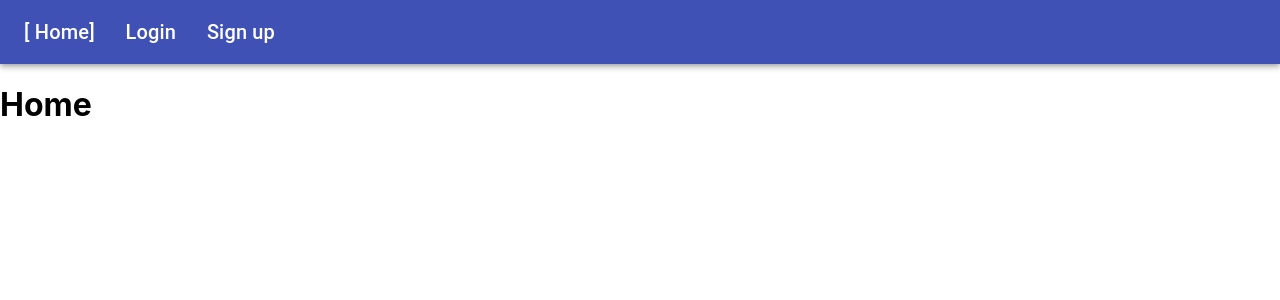
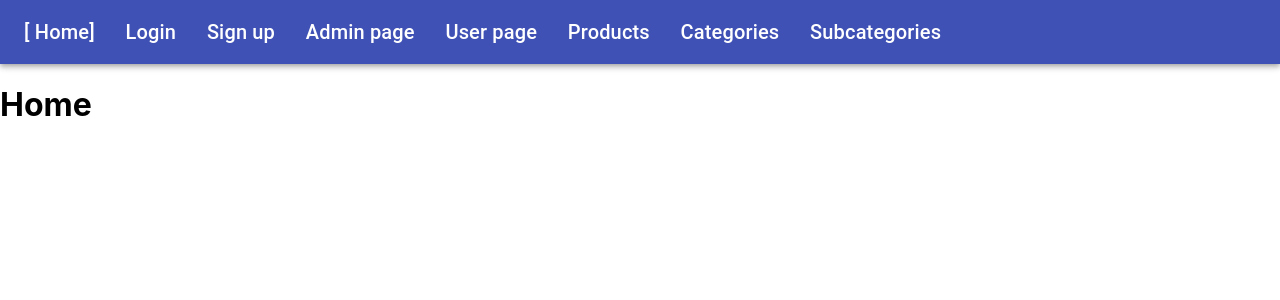
Before and after one commit to jempool/Proyecto_Desarrollo_II, a React (Create React App) app in the folder Cliente/: page /home in a window 1280 px wide. Shown: the top 300 px of the page. Built offline with nearby package versions, Linux system fonts and the light colour scheme.

Commit message:
For the first demo, adding routes: admin_page, user_page, products, categories and subcategories

```diff
--- a/Cliente/src/App.js
+++ b/Cliente/src/App.js
@@ -12,10 +12,12 @@ export default function App() {
       <AppBar position="static">
         <Toolbar>
 
+          {/* --- Enlace a la ruta de la pagina de bienvenida --- */}
           <TypoGraphy variant="h6" >
             [ <Link to={`/home/`} style={{ textDecoration: 'none', color: 'white' }}> Home</Link>]
           </TypoGraphy>
 
+          {/* --- Enlace a la ruta para el login --- */}
           <TypoGraphy variant="h6" >
             <Link
               to={`/login/`}
@@ -23,6 +25,7 @@ export default function App() {
               &nbsp; &nbsp; &nbsp; Login</Link>
           </TypoGraphy>
 
+          {/* --- Enlace a la ruta para el registro de los usuarios --- */}
           <TypoGraphy variant="h6" >
             <Link
               to={`/Sign_up/`}
@@ -30,6 +33,46 @@ export default function App() {
               &nbsp; &nbsp; &nbsp; Sign up</Link>
           </TypoGraphy>
 
+          {/* --- Enlace a la ruta a la pagina del administrador --- */}
+          <TypoGraphy variant="h6" >
+            <Link
+              to={`/admin_page/`}
+              style={{ textDecoration: 'none', color: 'white' }}>
+              &nbsp; &nbsp; &nbsp; Admin page</Link>
+          </TypoGraphy>
+
+          {/* --- Enlace a la ruta a la pagina del usuario --- */}
+          <TypoGraphy variant="h6" >
+            <Link
+              to={`/user_page/`}
+              style={{ textDecoration: 'none', color: 'white' }}>
+              &nbsp; &nbsp; &nbsp; User page</Link>
+          </TypoGraphy>
+
+          {/* --- Enlace a la ruta a la pagina de los productos --- */}
+          <TypoGraphy variant="h6" >
+            <Link
+              to={`/products/`}
+              style={{ textDecoration: 'none', color: 'white' }}>
+              &nbsp; &nbsp; &nbsp; Products</Link>
+          </TypoGraphy>
+
+          {/* --- Enlace a la ruta a la pagina de las categorias --- */}
+          <TypoGraphy variant="h6" >
+            <Link
+              to={`/categories/`}
+              style={{ textDecoration: 'none', color: 'white' }}>
+              &nbsp; &nbsp; &nbsp; Categories</Link>
+          </TypoGraphy>
+
+          {/* --- Enlace a la ruta a la pagina de las subcategorias --- */}
+          <TypoGraphy variant="h6" >
+            <Link
+              to={`/subcategories/`}
+              style={{ textDecoration: 'none', color: 'white' }}>
+              &nbsp; &nbsp; &nbsp; Subcategories</Link>
+          </TypoGraphy>
+
         </Toolbar>
       </AppBar>
     </div>
--- /dev/null
+++ b/Cliente/src/Components/Admin_page.js
@@ -0,0 +1,7 @@
+import React from 'react';
+
+export default class Admin_page extends React.Component {
+    render(){
+      return <h1>Admin page</h1>;
+    }
+  }
--- /dev/null
+++ b/Cliente/src/Components/Categories.js
@@ -0,0 +1,7 @@
+import React from 'react';
+
+export default class Categories extends React.Component {
+    render(){
+      return <h1>Categories</h1>;
+    }
+  }
--- /dev/null
+++ b/Cliente/src/Components/Products.js
@@ -0,0 +1,7 @@
+import React from 'react';
+
+export default class Products extends React.Component {
+    render(){
+      return <h1>Products</h1>;
+    }
+  }
--- /dev/null
+++ b/Cliente/src/Components/Subcategories.js
@@ -0,0 +1,7 @@
+import React from 'react';
+
+export default class Subcategories extends React.Component {
+    render(){
+      return <h1>Subcategories</h1>;
+    }
+  }
--- /dev/null
+++ b/Cliente/src/Components/User_page.js
@@ -0,0 +1,7 @@
+import React from 'react';
+
+export default class User_page extends React.Component {
+    render(){
+      return <h1>User page</h1>;
+    }
+  }
--- a/Cliente/src/index.js
+++ b/Cliente/src/index.js
@@ -6,6 +6,11 @@ import App from './App';
 import Login from './Components/Login'
 import Home from "./Components/Home"
 import Sign_up from "./Components/Sign_up"
+import Admin_page from './Components/Admin_page';
+import User_page from './Components/User_page';
+import Products from './Components/Products';
+import Categories from './Components/Categories';
+import Subcategories from './Components/Subcategories';
 
 
 const routing = (
@@ -17,6 +22,12 @@ const routing = (
         <Route exact path="/home" component={Home} />
         <Route exact path="/login" component={Login} />
         <Route exact path="/sign_up" component={Sign_up} />
+
+        <Route exact path="/admin_page" component={Admin_page} />
+        <Route exact path="/user_page" component={User_page} />
+        <Route exact path="/products" component={Products} />
+        <Route exact path="/categories" component={Categories} />
+        <Route exact path="/subcategories" component={Subcategories} />
       </div>
     </Router>
   )
```
